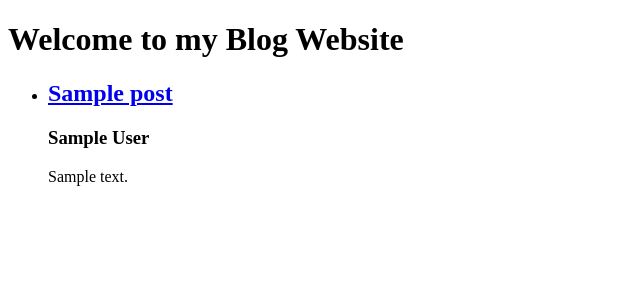
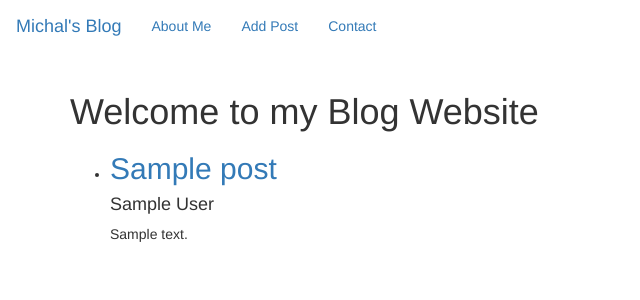
Before and after one commit to Zawadzki-Michal/PythonLearning, a Django app: template blog/myblog/templates/home.html in a window 1280 px wide. Shown: the top 300 px of the page, without its empty margins (0-640 px from the left). Run offline with Django 5.2, Linux system fonts and the light colour scheme; the template is opened without the code that fills it: most values are stand-ins (such as "Sample title", 1, 10 or a date in 2020).

Commit message:
blog post add page

```diff
--- a/blog/myblog/models.py
+++ b/blog/myblog/models.py
@@ -1,11 +1,16 @@
 from django.db import models
 from django.contrib.auth.models import User
+from django.urls import reverse
 # Create your models here.
 
 class Post(models.Model):
   title = models.CharField(max_length=255)
+  title_tag = models.CharField(max_length=255, default='My Blog')
   author = models.ForeignKey(User, on_delete=models.CASCADE)
   body = models.TextField()
 
   def __str__(self):
     return self.title + ' | ' + str(self.author)
+
+  def get_absolute_url(self):
+      return reverse('article-detail', args=(str(self.id)))
--- /dev/null
+++ b/blog/myblog/templates/base.html
@@ -0,0 +1,50 @@
+<!doctype html>
+<html lang="en">
+  <head>
+    <meta charset="utf-8">
+    <meta http-equiv="X-UA-Compatible" content="IE=edge">
+    <meta name="viewport" content="width=device-width, initial-scale=1">
+    <!-- The above 3 meta tags *must* come first in the head; any other head content must come *after* these tags -->
+    <title>
+      {% block title %}
+      Michal's Blog Portfolio!
+      {% endblock %}
+    </title>
+
+    <!-- Bootstrap -->
+    <link rel="stylesheet" href="https://cdn.jsdelivr.net/npm/bootstrap@3.4.1/dist/css/bootstrap.min.css" integrity="sha384-HSMxcRTRxnN+Bdg0JdbxYKrThecOKuH5zCYotlSAcp1+c8xmyTe9GYg1l9a69psu" crossorigin="anonymous">
+
+    <!-- HTML5 shim and Respond.js for IE8 support of HTML5 elements and media queries -->
+    <!-- WARNING: Respond.js doesn't work if you view the page via file:// -->
+    <!--[if lt IE 9]>
+      <script src="https://cdn.jsdelivr.net/npm/html5shiv@3.7.3/dist/html5shiv.min.js"></script>
+      <script src="https://cdn.jsdelivr.net/npm/respond.js@1.4.2/dest/respond.min.js"></script>
+    <![endif]-->
+  </head>
+  <body>
+
+    <nav class="navbar navbar-dark">
+      <div class="container-fluid">
+        <div class="navbar-header">
+          <a class="navbar-brand" href={% url 'home' %}>Michal's Blog</a>
+        </div>
+        <ul class="nav navbar-nav">
+          <li><a href="#">About Me</a></li>
+          <li><a href={% url 'add_post' %}>Add Post</a></li>
+          <li><a href="#">Contact</a></li>
+        </ul>
+      </div>
+    </nav>
+
+    <div class="container">
+    {% block content %}
+
+    {% endblock%}
+
+    </div>
+    <!-- jQuery (necessary for Bootstrap's JavaScript plugins) -->
+    <script src="https://code.jquery.com/jquery-1.12.4.min.js" integrity="sha384-nvAa0+6Qg9clwYCGGPpDQLVpLNn0fRaROjHqs13t4Ggj3Ez50XnGQqc/r8MhnRDZ" crossorigin="anonymous"></script>
+    <!-- Include all compiled plugins (below), or include individual files as needed -->
+    <script src="https://cdn.jsdelivr.net/npm/bootstrap@3.4.1/dist/js/bootstrap.min.js" integrity="sha384-aJ21OjlMXNL5UyIl/XNwTMqvzeRMZH2w8c5cRVpzpU8Y5bApTppSuUkhZXN0VxHd" crossorigin="anonymous"></script>
+  </body>
+</html>
--- a/blog/myblog/templates/home.html
+++ b/blog/myblog/templates/home.html
@@ -1,19 +1,15 @@
-<!DOCTYPE html>
-<html lang="en">
-<head>
-  <meta charset="UTF-8">
-  <meta name="viewport" content="width=device-width, initial-scale=1.0">
-  <title>Blog Website</title>
-</head>
-<body>
+{% extends "base.html" %}
+
+{% block content %}
+
   <h1>Welcome to my Blog Website</h1>
   <ul>
   {% for post in object_list %}
     <li>
     <h2><a href="{% url 'article-detail' post.pk %}">{{ post.title }}</a></h2>
-    <h3>{{ post.author.first_name }} {{ post.author.last_name }}</h3>
+    <h4>{{ post.author.first_name }} {{ post.author.last_name }}</h4>
     <p>{{ post.body }}</p></li>
   {% endfor%}
 </ul>
-</body>
-</html>
+
+{% endblock%}
--- a/blog/myblog/urls.py
+++ b/blog/myblog/urls.py
@@ -1,9 +1,10 @@
 from django.urls import path, include
 #from . import views
-from .views import HomeView, ArticleDetailView
+from .views import HomeView, ArticleDetailView, AddPostView
 
 urlpatterns = [
     #path('', views.home , name='home'),
     path('', HomeView.as_view(), name='home'),
     path('article/<int:pk>', ArticleDetailView.as_view(), name='article-detail'),
+    path('add_post/', AddPostView.as_view(), name='add_post'),
 ]
```
Also changed, not shown: blog/myblog/templates/add_post.html (added, +12 -0 lines), blog/myblog/templates/article_details.html (+10 -10 lines), blog/myblog/views.py (+6 -1 lines), blog/db.sqlite3, blog/myblog/migrations/0002_post_title_tag.py (added).
